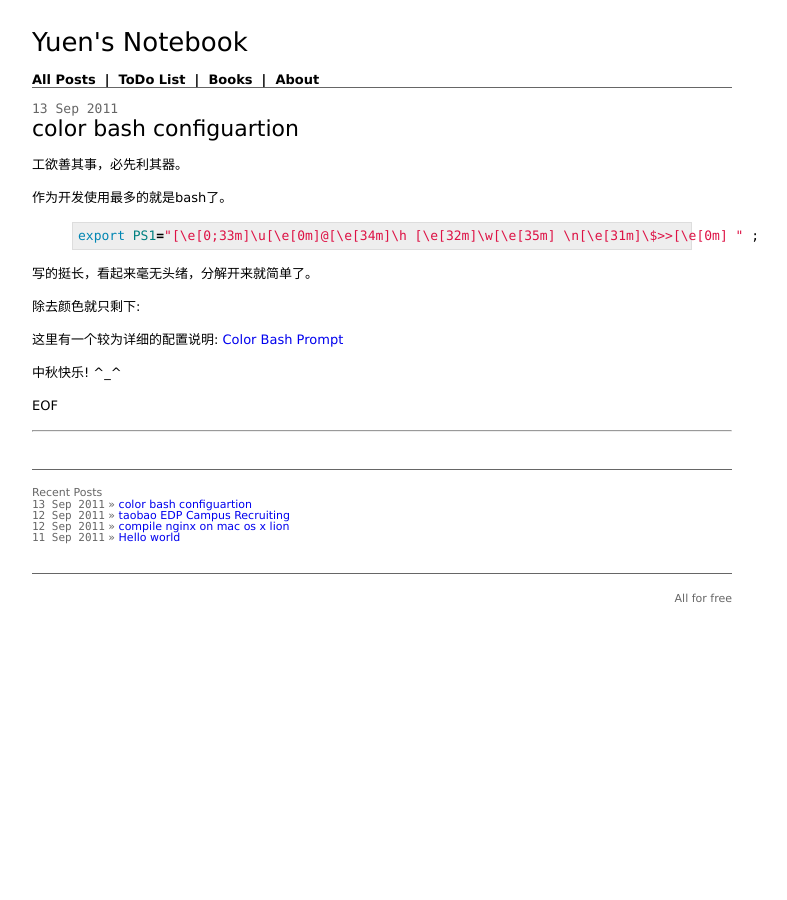
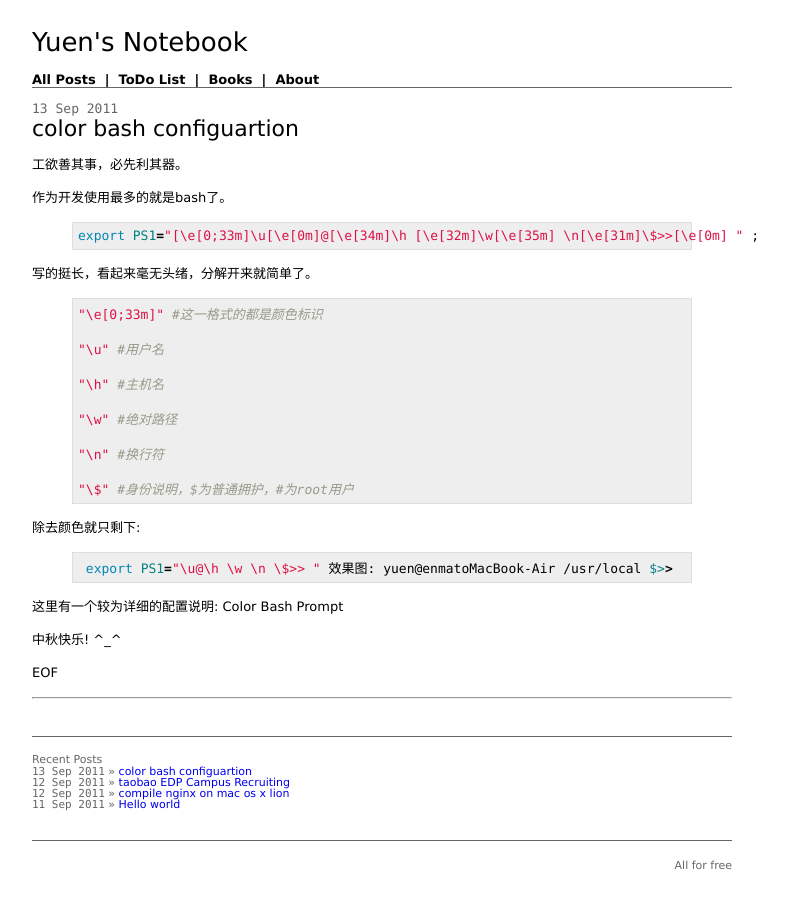
Before and after one commit to yzprout/yzproutgithubcom, a Jekyll site: the page built from _posts/2011-09-13-color-bash-configuration.md, in a window 1280 px wide. Shown: the whole page, without its empty margins (258-1045 px from the left). Built offline with Jekyll 4.4.1, drawn with Linux system fonts in a browser that asks for light colours; Markdown is read by kramdown in place of the engine named in the settings; comment, search, counter and statistics services are not loaded.

Commit message:
modified:   _posts/2011-09-13-color-bash-configuration.md

```diff
--- a/_posts/2011-09-13-color-bash-configuration.md
+++ b/_posts/2011-09-13-color-bash-configuration.md
@@ -11,16 +11,30 @@ title: color bash configuartion
 export PS1="[\e[0;33m]\u[\e[0m]@[\e[34m]\h [\e[32m]\w[\e[35m] \n[\e[31m]\$>>[\e[0m] " ;
 {% endhighlight %}
 
+写的挺长，看起来毫无头绪，分解开来就简单了。
 
+ {% highlight bash%}
 
-写的挺长，看起来毫无头绪，分解开来就简单了。
+"\e[0;33m]" #这一格式的都是颜色标识
+
+"\u" #用户名
+
+"\h" #主机名
+
+"\w" #绝对路径
+
+"\n" #换行符
+
+"\$" #身份说明，$为普通拥护，#为root用户
+
+{% endhighlight %}
 
 除去颜色就只剩下:
 
+{% highlight bash%} export PS1="\u@\h \w \n \$>> " 效果图: yuen@enmatoMacBook-Air /usr/local $>> {% endhighlight% %}
 
-这里有一个较为详细的配置说明:
-[Color Bash Prompt](https://wiki.archlinux.org/index.php/Color_Bash_Prompt)
+这里有一个较为详细的配置说明: Color Bash Prompt
 
-中秋快乐!  ^_^
+中秋快乐! ^_^
 
 EOF
```
